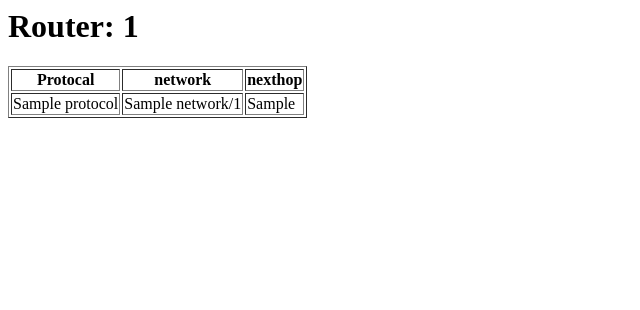
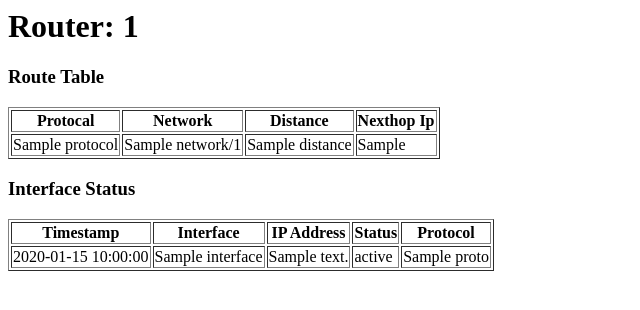
Before and after one commit to chalatphon/ipafianl, a Flask app: page /router/1 in a window 1280 px wide. Shown: the top 310 px of the page, without its empty margins (0-640 px from the left). Run offline with Flask 3, Linux system fonts and the light colour scheme; a database or web service that is not in the repository returns one stand-in record (values such as "Sample title").

Commit message:
try ci and change route table

```diff
--- a/web/app.py
+++ b/web/app.py
@@ -64,7 +64,8 @@ def delete_switch(id):
 @app.route("/router/<string:ip>")
 def router_detail(ip):
     docs = mydb.route_table.find({"router_ip": ip}).sort("timestamp", -1).limit(1)
-    return render_template("router.html", router_ip = ip,routing = docs)
+    docsi = mydb.interface_status.find({"router_ip": ip}).sort("timestamp", -1).limit(1)
+    return render_template("router.html", router_ip = ip,routing = docs,interface_data = docsi)
 
 
 if __name__ == "__main__":
--- a/web/templates/router.html
+++ b/web/templates/router.html
@@ -3,21 +3,76 @@
     <title>Sample app</title>
     <link rel="stylesheet" href="/static/style.css" />
 </head>
+<body>
     <h1>Router: {{ router_ip }}</h1>
-    <table border ="1">
+    <div id="table-container">
+        <h3>Route Table</h3>
+        <table border="1">
+            <thead>
                 <tr>
                     <th>Protocal</th>
-      <th>network</th>
-      <th>nexthop</th>
+                    <th>Network</th>
+                    <th>Distance</th>
+                    <th>Nexthop Ip</th>
                 </tr>
+            </thead>
+            <tbody>
                 {% for doc in routing %}
                     {% for info in doc.route %}
                     <tr>
                         <td>{{ info.protocol }}</td>
                         <td>{{ info.network }}/{{ info.prefix_length }}</td>
-        <td>{{ info.nexthop_if }}</td>
+                        <td>{{ info.distance }}</td>
+                        <td>{{ info.nexthop_ip }}</td>
                     </tr>
                     {% endfor %}
                 {% endfor %}
+            </tbody>
         </table>
+
+        <h3>Interface Status</h3>
+        <table border="1">
+            <thead>
+                <tr>
+                    <th>Timestamp</th>
+                    <th>Interface</th>
+                    <th>IP Address</th>
+                    <th>Status</th>
+                    <th>Protocol</th>
+                </tr>
+            </thead>
+            <tbody>
+                {% for docs in interface_data %}
+                    {% for intf in docs.interfaces %}
+                    <tr>
+                        <td>{{ docs.timestamp }}</td>
+                        <td>{{ intf.interface }}</td>
+                        <td>{{ intf.ip_address }}</td>
+                        <td>{{ intf.status }}</td>
+                        <td>{{ intf.proto }}</td>
+                    </tr>
+                    {% endfor %}
+                {% endfor %}
+            </tbody>
+        </table>
+
+    </div> <script>
+        async function refreshTable() {
+            try {
+                const response = await fetch(window.location.href);
+                const htmlText = await response.text();
+                const parser = new DOMParser();
+                const newDoc = parser.parseFromString(htmlText, 'text/html');
+                const newTableContainer = newDoc.getElementById('table-container');
+                if (newTableContainer) {
+                    document.getElementById('table-container').innerHTML = newTableContainer.innerHTML;
+                }
+
+            } catch (error) {
+                console.error('Failed to refresh table:', error);
+            }
+        }
+        setInterval(refreshTable, 5000);
+    </script>
+</body>
 </html>
```
Also changed, not shown: web/templates/index.html (+30 -1 lines), .gitlab-ci.yml (added). Lines whose indentation alone changed are shown as unchanged.
